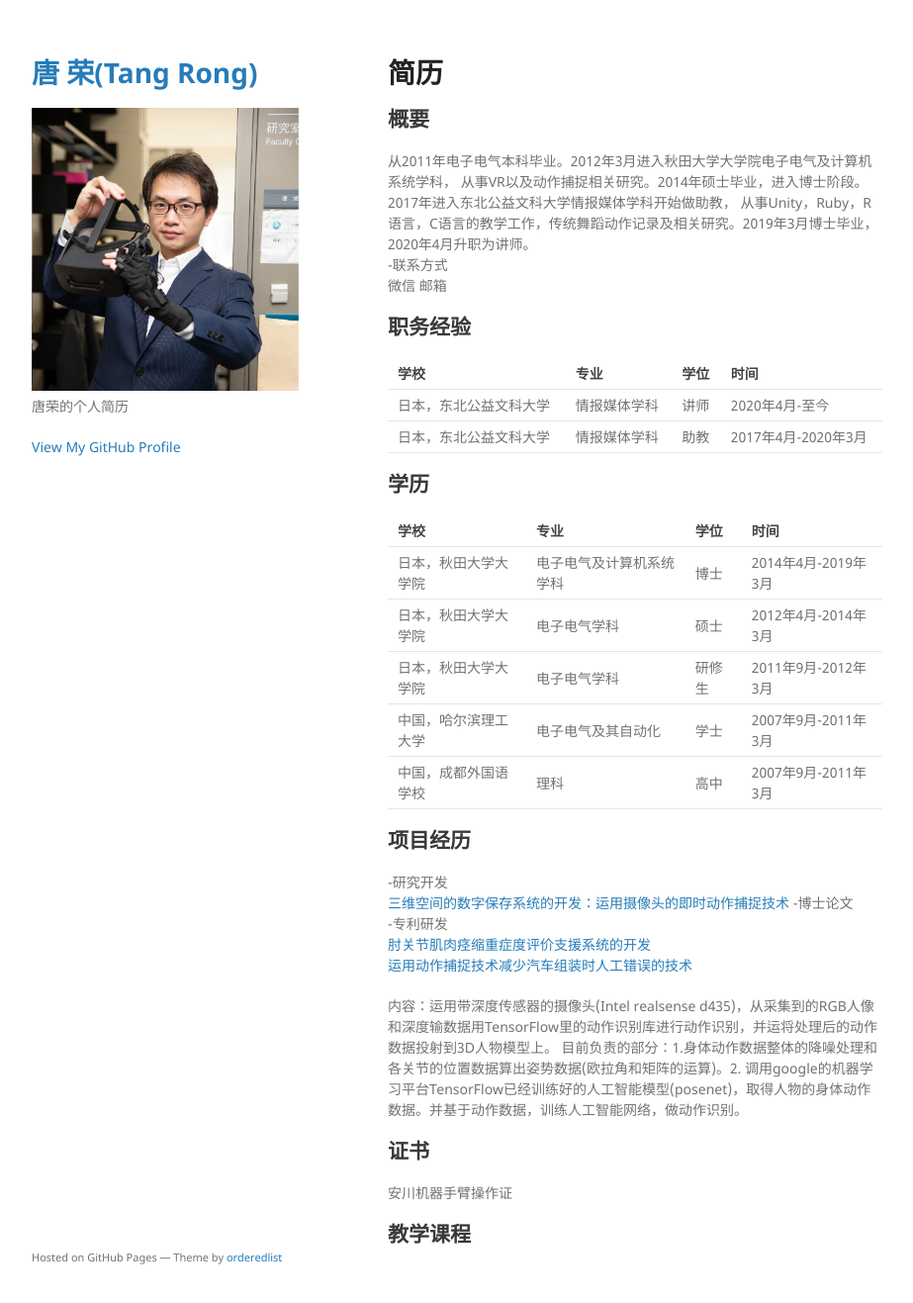
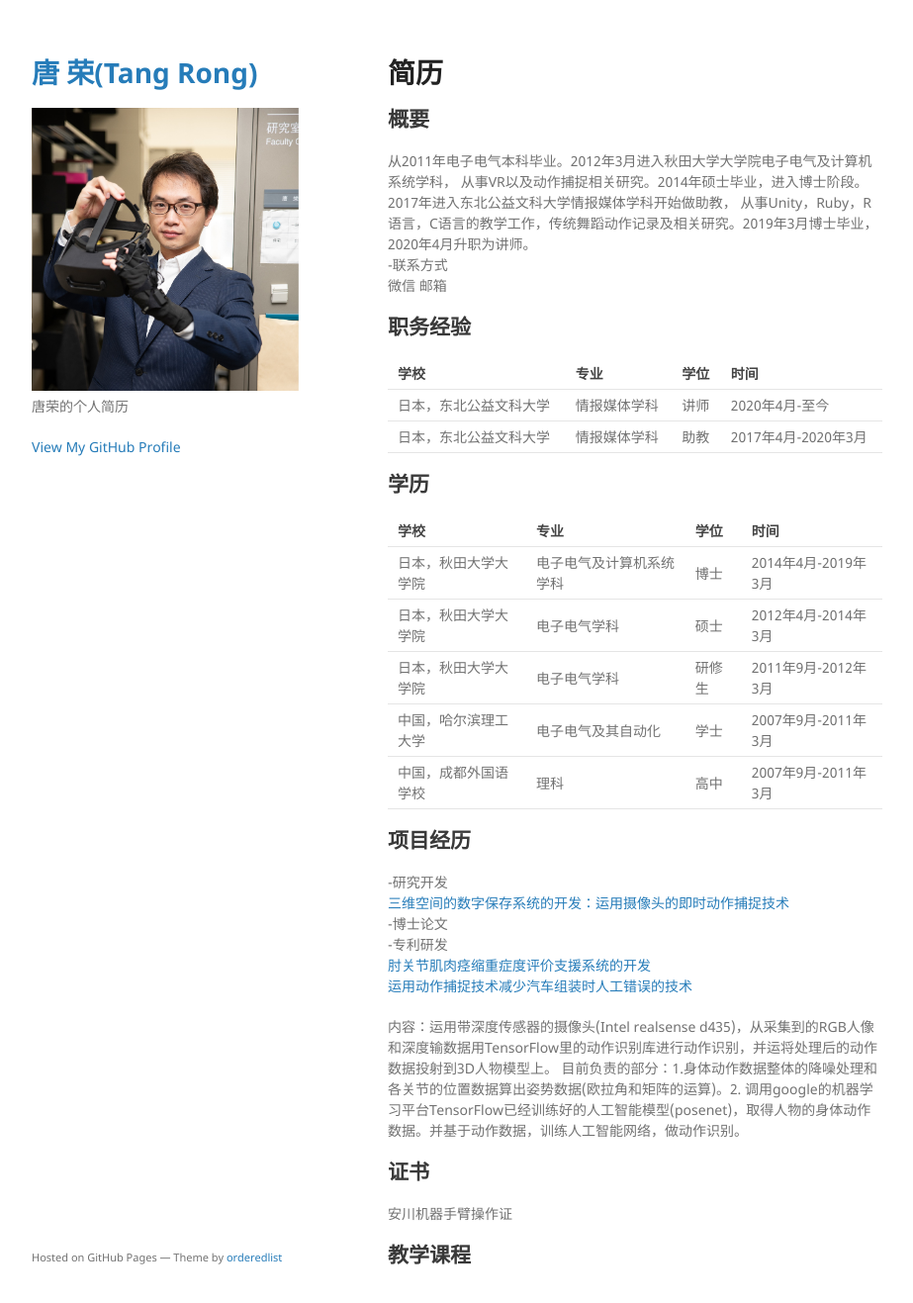
Before and after one commit to CoronovaT/CoronovaT.github.io, a Jekyll site: the page built from index.md, in a window 1280 px wide and 1350 px high. Shown: the top 1317 px of the window at 99% size, without its empty margins (178-1101 px from the left). Built offline with Jekyll 4.4.1, drawn with Linux system fonts in a browser that asks for light colours; our own code applies the rules of GitHub Pages for plain Markdown files.

```diff
--- a/index.md
+++ b/index.md
@@ -30,7 +30,7 @@ layout: default
 ## 项目经历
 
 -研究开发\
-[三维空间的数字保存系统的开发：运用摄像头的即时动作捕捉技术](./projects/digital_archive.html)
+[三维空间的数字保存系统的开发：运用摄像头的即时动作捕捉技术](./projects/digital_archive.html)\
 -博士论文\
 -专利研发\
 [肘关节肌肉痉缩重症度评价支援系统的开发](./projects/muscle_injury.html)\
```
